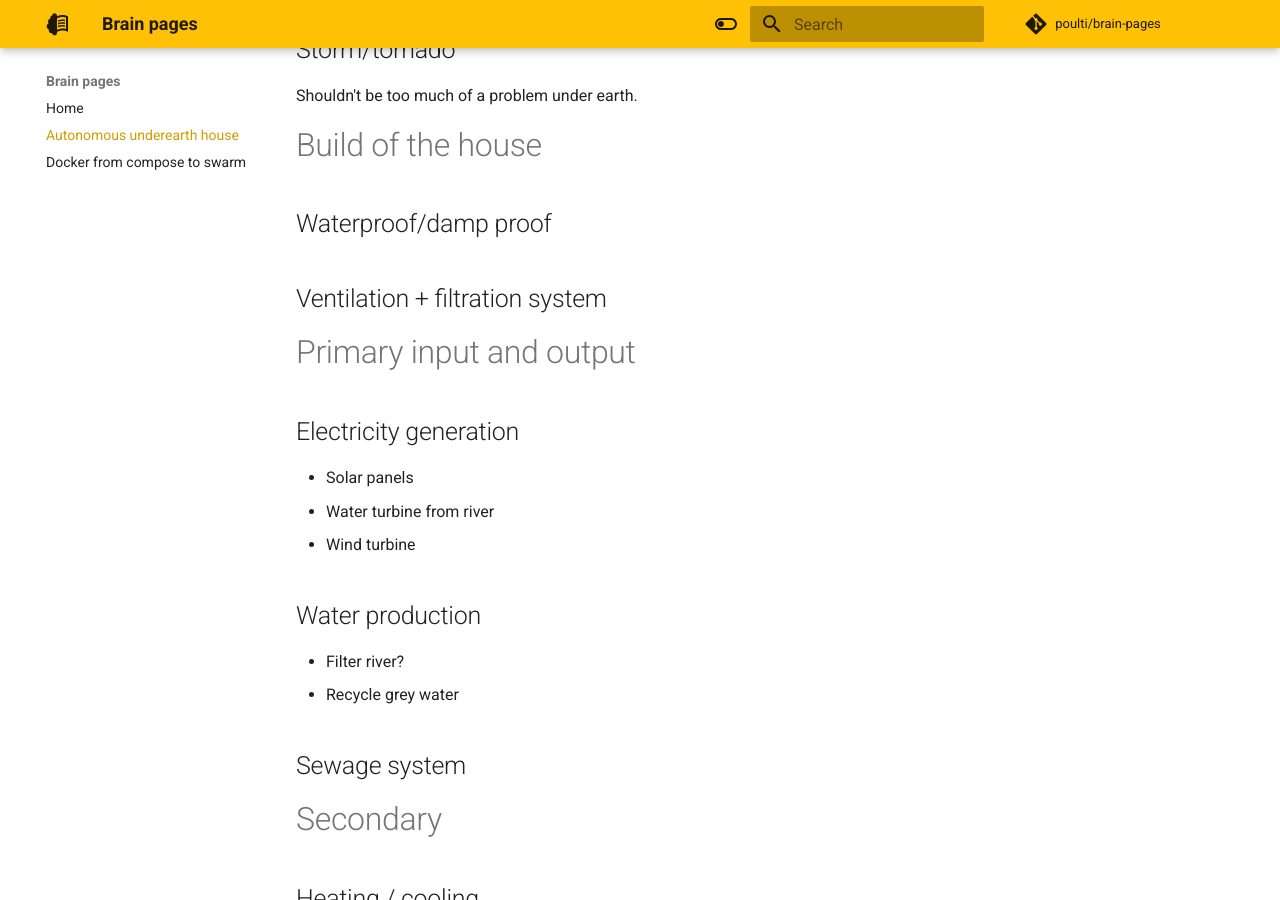
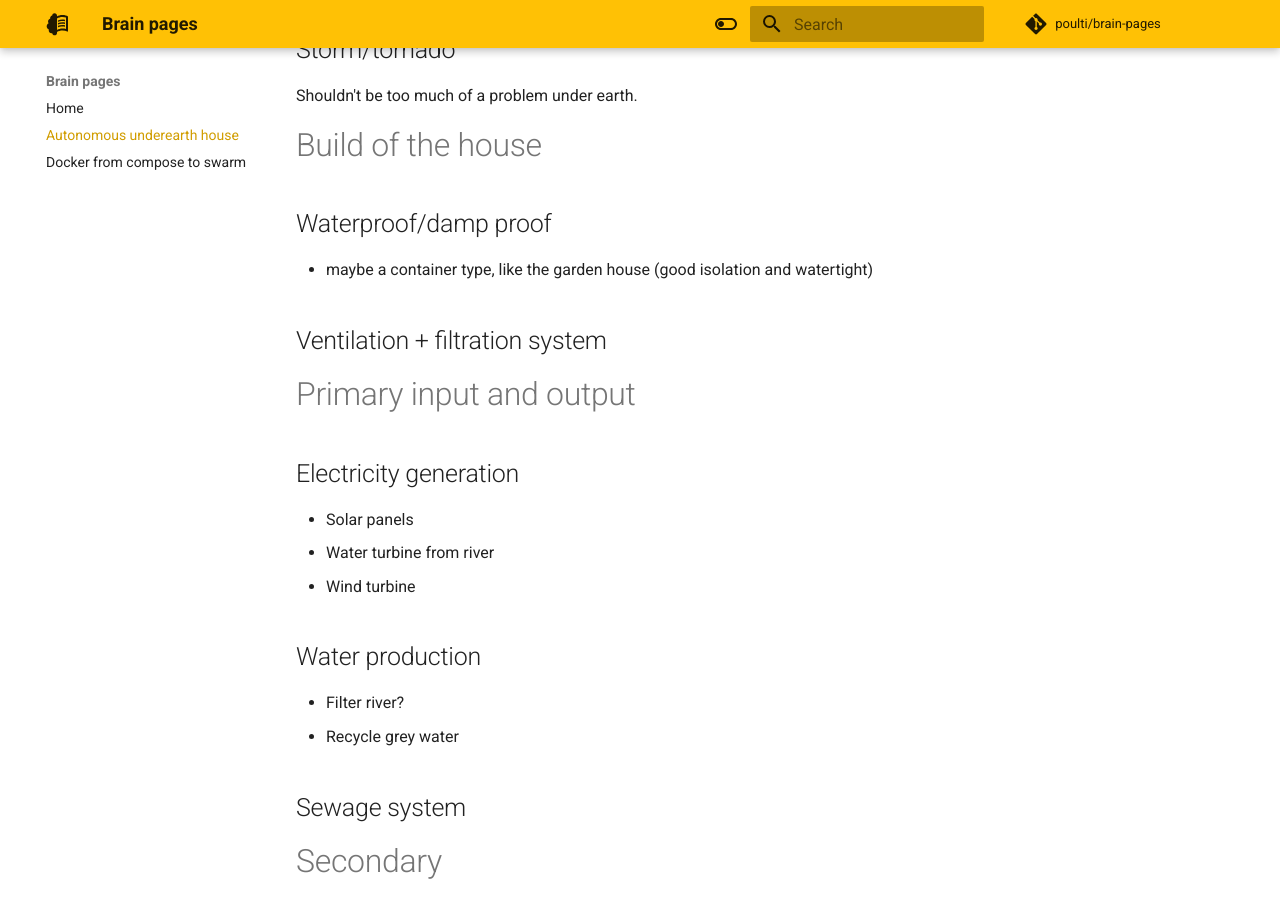
Before and after one commit to poulti/brain-pages, an MkDocs documentation site: the page built from docs/autonomous-underearth-house.md, in a window 1280 px wide and 900 px high, scrolled down 587 px. Built offline with MkDocs 1.6.1 and Material for MkDocs 9.7.7, drawn with Linux system fonts in a browser that asks for light colours; comment, search, counter and statistics services are not loaded.

Commit message:
add idea of built

```diff
--- a/docs/autonomous-underearth-house.md
+++ b/docs/autonomous-underearth-house.md
@@ -15,6 +15,8 @@ Shouldn't be too much of a problem under earth.
 
 # Build of the house
 ## Waterproof/damp proof
+- maybe a container type, like the garden house (good isolation and watertight)
+
 ## Ventilation + filtration system
 
 # Primary input and output
```
